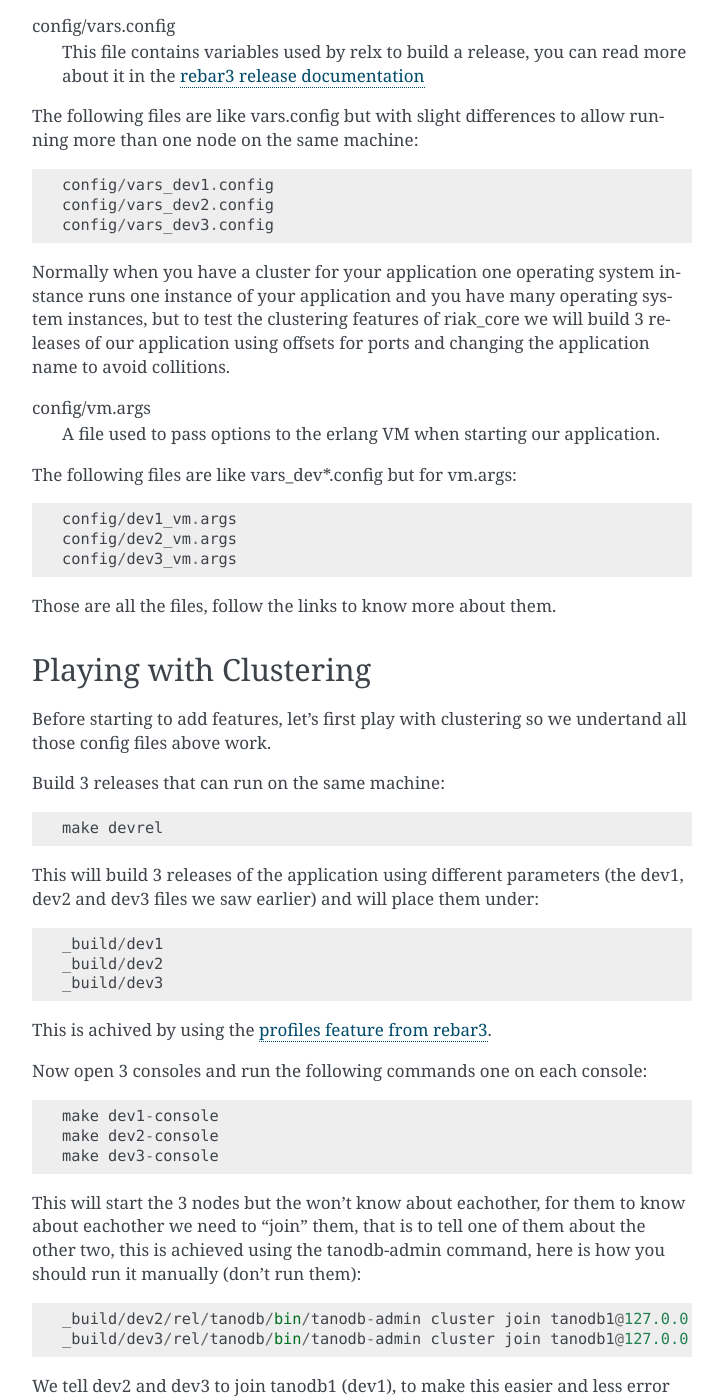
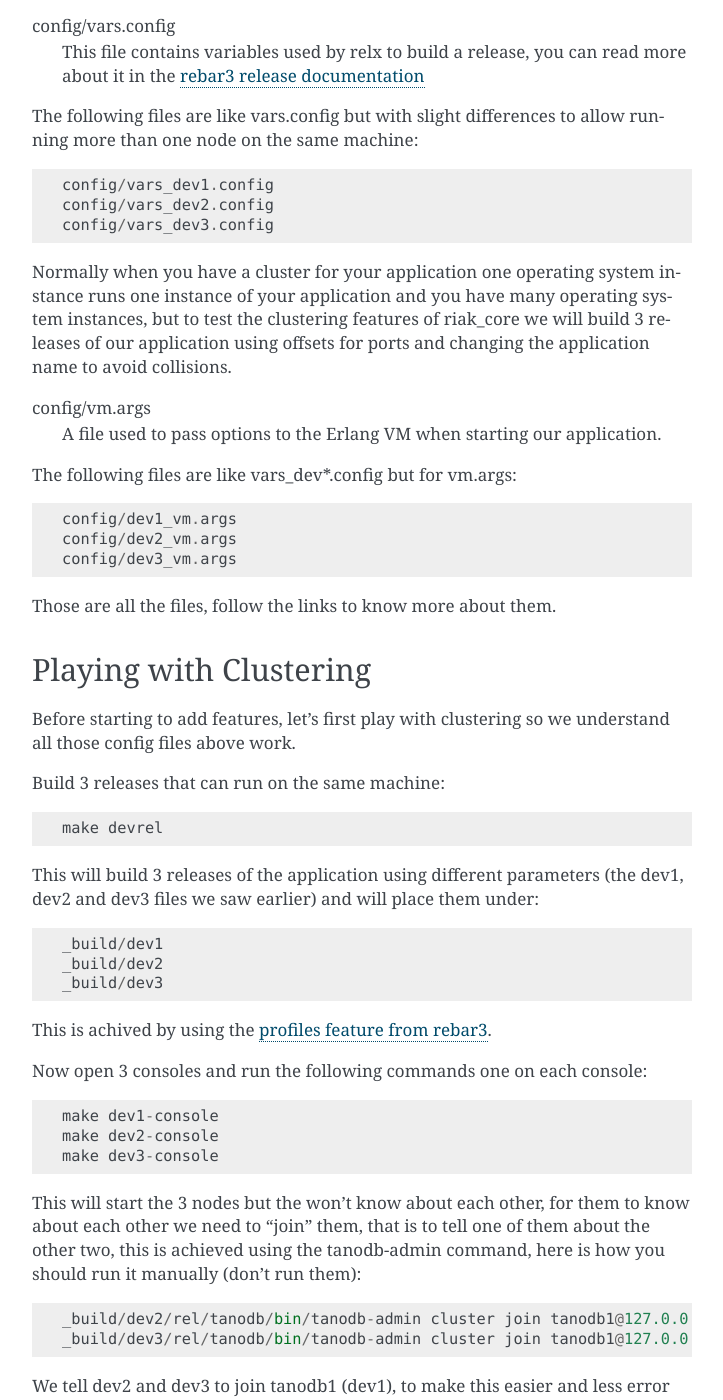
Before and after one commit to marianoguerra/little-riak-core-book, a Sphinx documentation site: the page built from source/starting.rst, in a window 1280 px wide and 1400 px high, scrolled down 4497 px. Shown: the whole window, without its empty margins (388-1111 px from the left). Built offline with Sphinx 7.4.7, drawn with Linux system fonts in a browser that asks for light colours; some of the changed text lies outside the part shown.

Commit message:
spelling

```diff
--- a/source/adding-our-first-commands.rst
+++ b/source/adding-our-first-commands.rst
@@ -227,7 +227,7 @@ is not there:
     {not_found,228359630832953580969325755111919221821239459840,
                {<<"mybucket">>,<<"k1">>}}
 
-Now that we checked it works on the erlang shell, let's try the REST API, we
+Now that we checked it works on the Erlang shell, let's try the REST API, we
 will do the same as before, first get and expect not found:
 
 .. code-block:: sh
--- a/source/ping-as-a-service.rst
+++ b/source/ping-as-a-service.rst
@@ -104,7 +104,7 @@ Read tanodb.config to see all the available options, this file is generated
 using `cuttlefish <https://github.com/basho/cuttlefish>`_ which takes a
 `schema we define <https://github.com/marianoguerra/tanodb/blob/220bcade820538aec05993065ac4edf19f3ebcde/config/config.schema>`_ and uses it to generate
 the default config file and later to validate the config file on startup
-and generate configuration files that the erlang runtime understands.
+and generate configuration files that the Erlang runtime understands.
 
 If you are curious you can see the generated config files after running the
 server at least once under `_build/default/rel/tanodb/generated.configs/`
--- a/source/starting.rst
+++ b/source/starting.rst
@@ -9,7 +9,7 @@ Tools
 -----
 
 * `rebar3 <http://www.rebar3.org/docs/getting-started>`_: The build tool, click on the link to see how to install it.
-* `erlang <http://www.erlang.org/>`_: Our programming language, we assume erlang version to be at least 17.0
+* `erlang <http://www.erlang.org/>`_: Our programming language, we assume Erlang version to be at least 17.0
 
 I also assume a unix-like environment with a shell similar to bash or zsh.
 
@@ -102,7 +102,7 @@ When we run `rebar3 run` we get some noisy output that should end with something
     Eshell V7.0  (abort with ^G)
     (tanodb@127.0.0.1)1>
 
-This is the erlang shell, something like a REPL connected to our system,
+This is the Erlang shell, something like a REPL connected to our system,
 we now can test our system by calling `tanodb:ping()` on it.
 
 .. code-block:: erl
@@ -138,7 +138,7 @@ tanodb.app.src
     This file is "The Application Resource File", you can read it, it's quite self descriptive.
     You can read more about it in the
     `Building OTP Applications Section of Learn You Some Erlang <http://learnyousomeerlang.com/building-otp-applications>`_
-    or in the `man page for app in the erlang documentation <http://www.erlang.org/doc/man/app.html>`_.
+    or in the `man page for app in the Erlang documentation <http://www.erlang.org/doc/man/app.html>`_.
 
 tanodb.erl
     This file is the main API of our application, here we expose all the things
@@ -211,8 +211,8 @@ config/advanced.config
     our `logging library <https://github.com/basho/lager/>`_
 
 config/sys.config
-    This is a standard erlang application file, you can read more about it
-    in the `erlang documentation for sys.config <http://www.erlang.org/doc/man/config.html>`_
+    This is a standard Erlang application file, you can read more about it
+    in the `Erlang documentation for sys.config <http://www.erlang.org/doc/man/config.html>`_
 
 config/vars.config
     This file contains variables used by relx to build a release, you can
@@ -229,10 +229,10 @@ Normally when you have a cluster for your application one operating system
 instance runs one instance of your application and you have many operating
 system instances, but to test the clustering features of riak_core we will
 build 3 releases of our application using offsets for ports and changing the
-application name to avoid collitions.
+application name to avoid collisions.
 
 config/vm.args
-    A file used to pass options to the erlang VM when starting our application.
+    A file used to pass options to the Erlang VM when starting our application.
 
 The following files are like vars_dev*.config but for vm.args::
 
@@ -245,7 +245,7 @@ Those are all the files, follow the links to know more about them.
 Playing with Clustering
 -----------------------
 
-Before starting to add features, let's first play with clustering so we undertand
+Before starting to add features, let's first play with clustering so we understand
 all those config files above work.
 
 Build 3 releases that can run on the same machine::
@@ -267,8 +267,8 @@ Now open 3 consoles and run the following commands one on each console::
     make dev2-console
     make dev3-console
 
-This will start the 3 nodes but the won't know about eachother, for them
-to know about eachother we need to "join" them, that is to tell one of them
+This will start the 3 nodes but the won't know about each other, for them
+to know about each other we need to "join" them, that is to tell one of them
 about the other two, this is achieved using the tanodb-admin command, here is
 how you should run it manually (don't run them)::
 
```
Also changed, not shown: other parts of source/ping-as-a-service.rst (+1 -1 lines), other parts of source/starting.rst (+9 -9 lines), source/how-a-command-works.rst (+6 -6 lines), source/listing-keys-from-a-bucket.rst (+4 -4 lines), source/riak_core_security.rst (+3 -5 lines).
